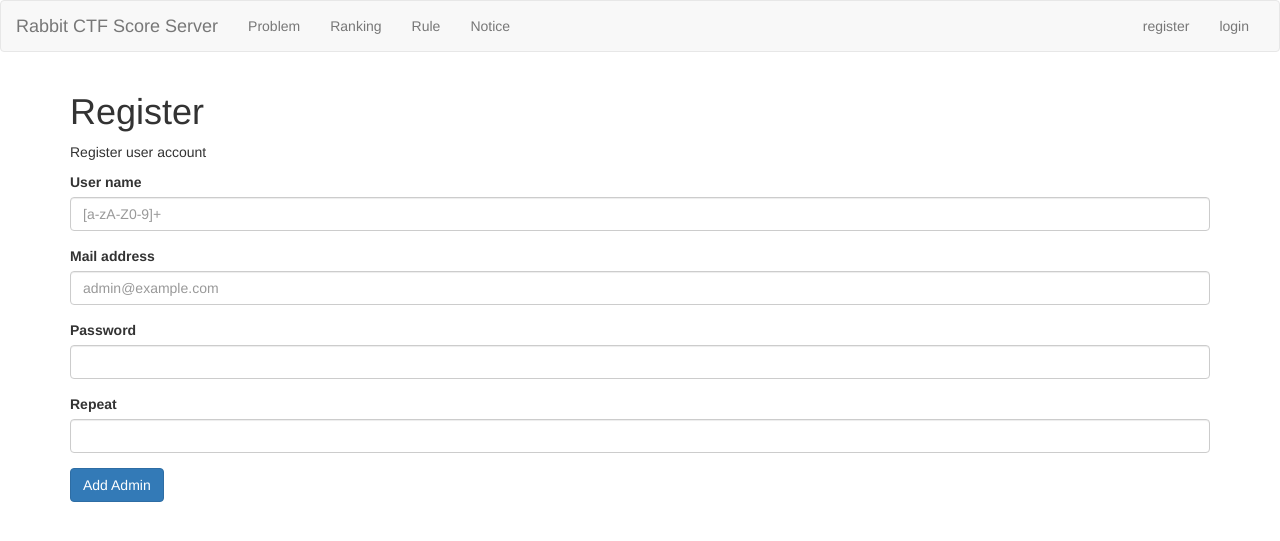
After one commit to jtwp470/rabbit_server, a Flask app: page /register in a window 1280 px wide. The commit adds this page. Shown: the top 541 px of the page. Run offline with Flask 2, Linux system fonts and the light colour scheme; some libraries are stand-ins or nearby versions.

Commit message:
Add new user register form & 404 page

```diff
--- a/rabbit_server/templates/layout.html
+++ b/rabbit_server/templates/layout.html
@@ -48,6 +48,7 @@
               <li><a href="/user/{{ session.id }}">{{ session.name }}</a></li>
             <li><a href="{{ url_for('logout') }}">logout</a></li>
           {% else %}
+            <li><a href="{{ url_for('register') }}">register</a></li>
             <li><a href="{{ url_for('login') }}">login</a></li>
           {% endif %}
           </ul>
--- /dev/null
+++ b/rabbit_server/templates/register.html
@@ -0,0 +1,25 @@
+{% extends "layout.html" %}
+{% block body %}
+
+  <h1>Register</h1>
+  <p>Register user account</p>
+  <form action="{{ url_for('register') }}" method="post">
+    <div class="form-group">
+      <label>User name</label>
+      <input type="name" class="form-control" name="name" placeholder="[a-zA-Z0-9]+">
+    </div>
+    <div class="form-group">
+      <label>Mail address</label>
+      <input type="email" class="form-control" name="mail" placeholder="admin@example.com">
+    </div>
+    <div class="form-group">
+      <label>Password</label>
+      <input type="password" class="form-control" name="password">
+    </div>
+    <div class="form-group">
+      <label>Repeat</label>
+      <input type="password" class="form-control" name="re_password">
+    </div>
+    <button type="submit" class="btn btn-primary">Add Admin</button>
+  </form>
+{% endblock %}
--- a/rabbit_server/templates/user_info.html
+++ b/rabbit_server/templates/user_info.html
@@ -1,6 +1,7 @@
 {% extends "layout.html" %}
 {% block body %}
 
+{% if user %}
 <h1>{{ user.name }}</h1>
 
 <table>
@@ -14,4 +15,5 @@
 <table>
     <tr><th>title</th><th>score</th></tr>
 </table>
+{% endif %}
 {% endblock %}
--- a/rabbit_server/views.py
+++ b/rabbit_server/views.py
@@ -1,6 +1,6 @@
 from functools import wraps
 from flask import request, redirect, url_for, render_template, session, g, \
-    flash
+    flash, abort
 from rabbit_server import app, db
 from rabbit_server.models import UserInfo
 from rabbit_server.forms import LoginForm
@@ -26,7 +26,12 @@ def load_user():
         if user_id == 1:
             is_admin = True
             print("This is admin")
-        g.user = UserInfo.query.get(session['id'])
+            g.user = UserInfo.query.get(session['id'])
+
+
+@app.errorhandler(404)
+def page_not_found(e):
+    return render_template('404.html'), 404
 
 
 @app.route('/')
@@ -62,8 +67,6 @@ def logout():
 @app.route('/admin/add', methods=["GET", "POST"])
 def add_admin():
     admin = db.session.query(UserInfo).filter(UserInfo.id == 1).all()
-    print(type(admin))
-    print(admin)
     if admin == []:
         if request.method == 'POST':
             # Adminを作成する
@@ -111,4 +114,29 @@ def view_notice():
 @app.route('/user/<id>')
 def view_user(id):
     user = db.session.query(UserInfo).filter(UserInfo.id == id).all()
-    return render_template('user_info.html', user=user[0])
+    if user:
+        return render_template('user_info.html', user=user[0])
+    else:
+        abort(404)
+
+
+@app.route('/register', methods=["GET", "POST"])
+def register():
+    if request.method == 'POST':
+        if request.form['password'] == request.form['re_password']:
+            user = UserInfo(name=request.form['name'],
+                            mail=request.form['mail'],
+                            password=request.form['password'],
+                            score=0)
+            db.session.add(user)
+            db.session.commit()
+            # ログインしたことにする
+            session['id'] = user.id
+            session['name'] = user.name
+            return redirect(url_for('start_page'))
+        else:
+            flash('Password is not match! Please retype password',
+                  'danger')
+            return redirect(url_for('register'))
+    else: # GET
+        return render_template('register.html')
```
Also changed, not shown: rabbit_server/templates/404.html (added, +11 -0 lines). Lines whose indentation alone changed are shown as unchanged.
